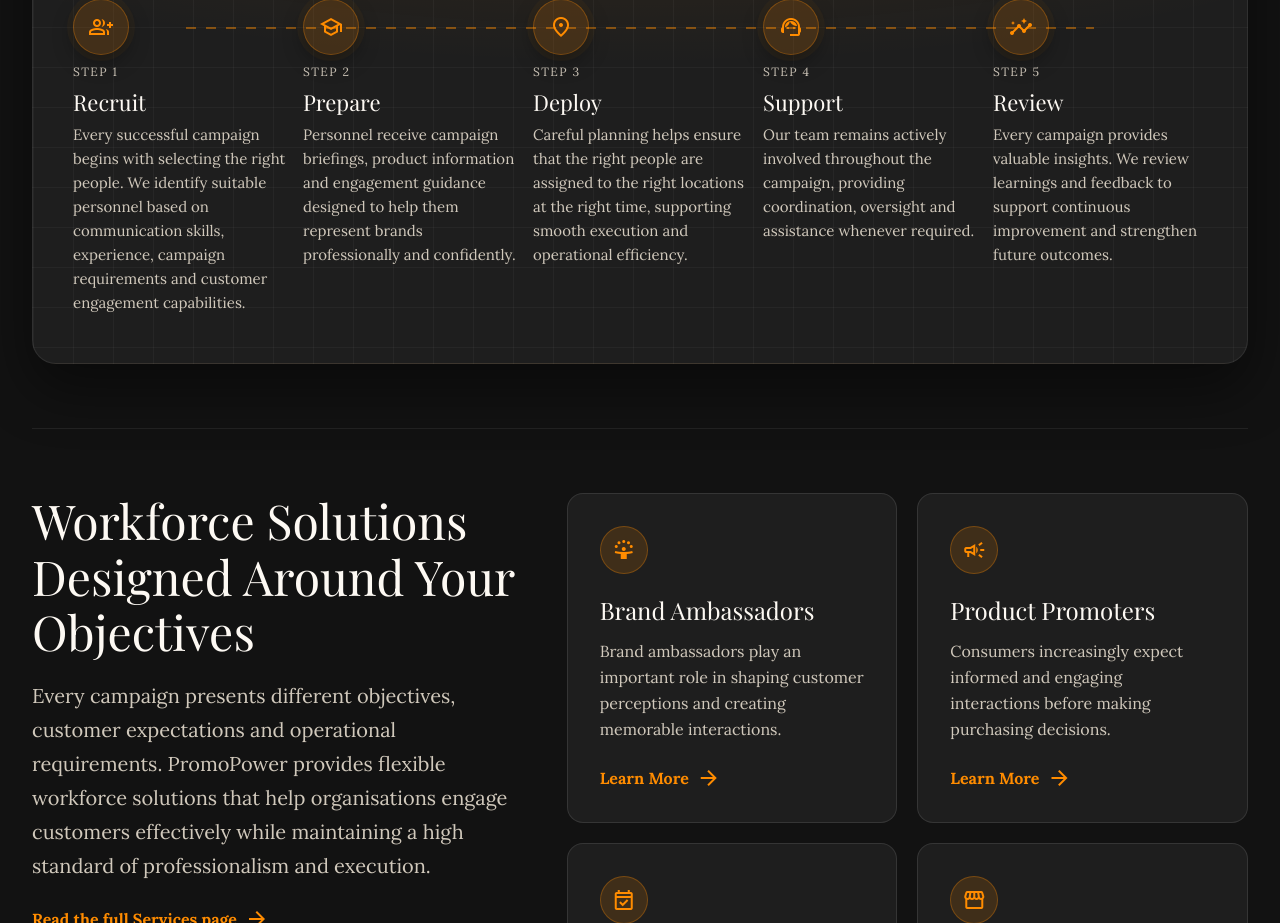
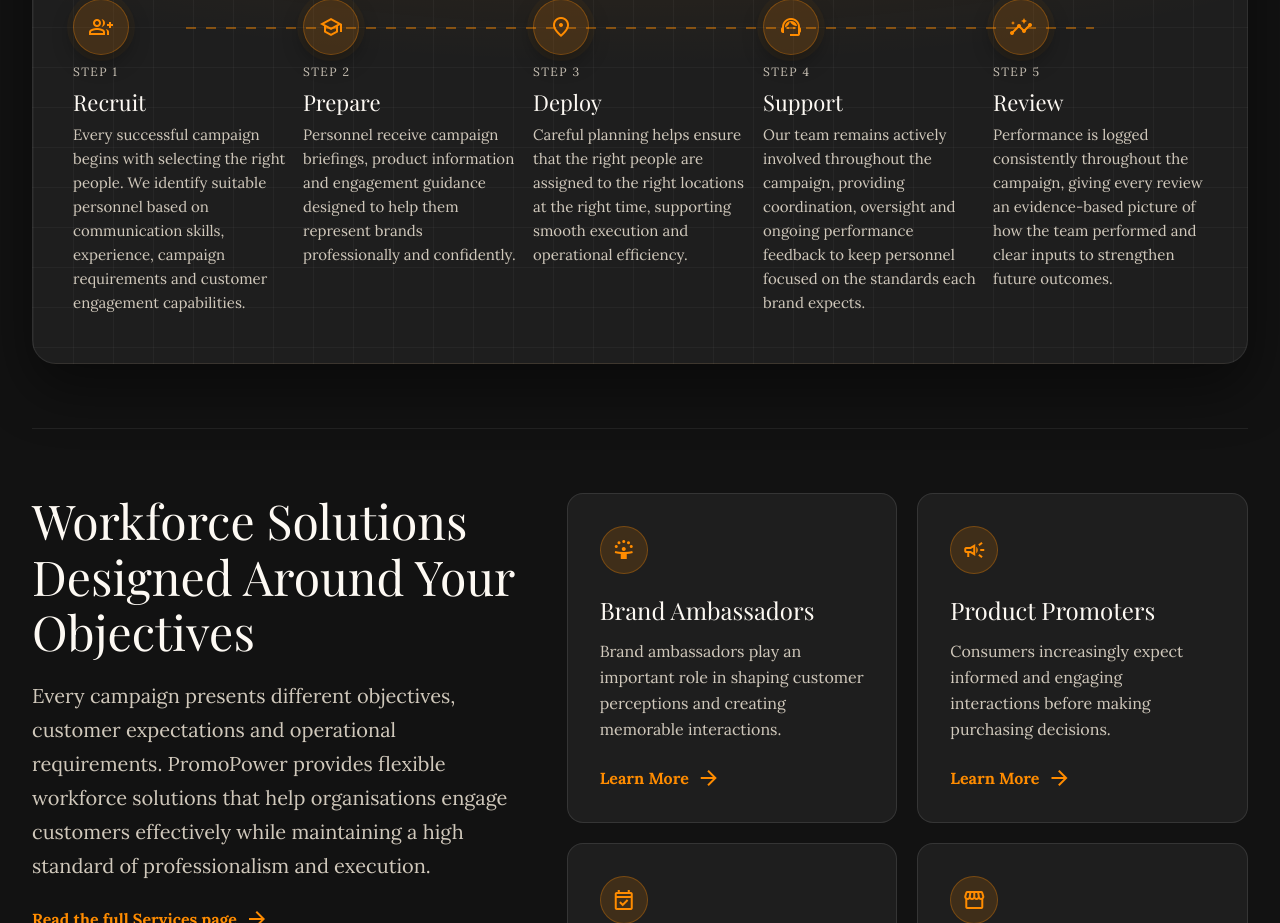
Before and after one commit to bangkok2000/promopower-website, a Next.js app: page / in a window 1280 px wide. Shown: the part 3260-4183 px from the top of the page. Built offline with nearby package versions, Linux system fonts and the light colour scheme; no server answers; a web font is replaced by a local one.

Commit message:
Add staff development positioning across Support, Review and Why PromoPower
- Step 4 Support: extend with ongoing performance feedback during campaigns
- Step 5 Review: reframe around evidence-based performance logged throughout
- Why PromoPower: add Continuous Staff Development differentiator card

```diff
--- a/app/page.tsx
+++ b/app/page.tsx
@@ -109,13 +109,13 @@
   {
     title: "Support",
     description:
-      "Our team remains actively involved throughout the campaign, providing coordination, oversight and assistance whenever required.",
+      "Our team remains actively involved throughout the campaign, providing coordination, oversight and ongoing performance feedback to keep personnel focused on the standards each brand expects.",
     icon: "support_agent",
   },
   {
     title: "Review",
     description:
-      "Every campaign provides valuable insights. We review learnings and feedback to support continuous improvement and strengthen future outcomes.",
+      "Performance is logged consistently throughout the campaign, giving every review an evidence-based picture of how the team performed and clear inputs to strengthen future outcomes.",
     icon: "insights",
   },
 ];
--- a/app/why-promopower/page.tsx
+++ b/app/why-promopower/page.tsx
@@ -35,6 +35,12 @@
     description:
       "Deployment planning and responsive campaign support help reduce execution friction.",
     icon: "support_agent",
+  },
+  {
+    title: "Continuous Staff Development",
+    description:
+      "Most providers stop at deployment. PromoPower coaches personnel throughout the campaign and maintains a structured performance record for every team member, supported by our internal coaching and performance system. The result is a workforce that improves with every campaign.",
+    icon: "trending_up",
   },
   {
     title: "MOM Licensed Agency",
```
